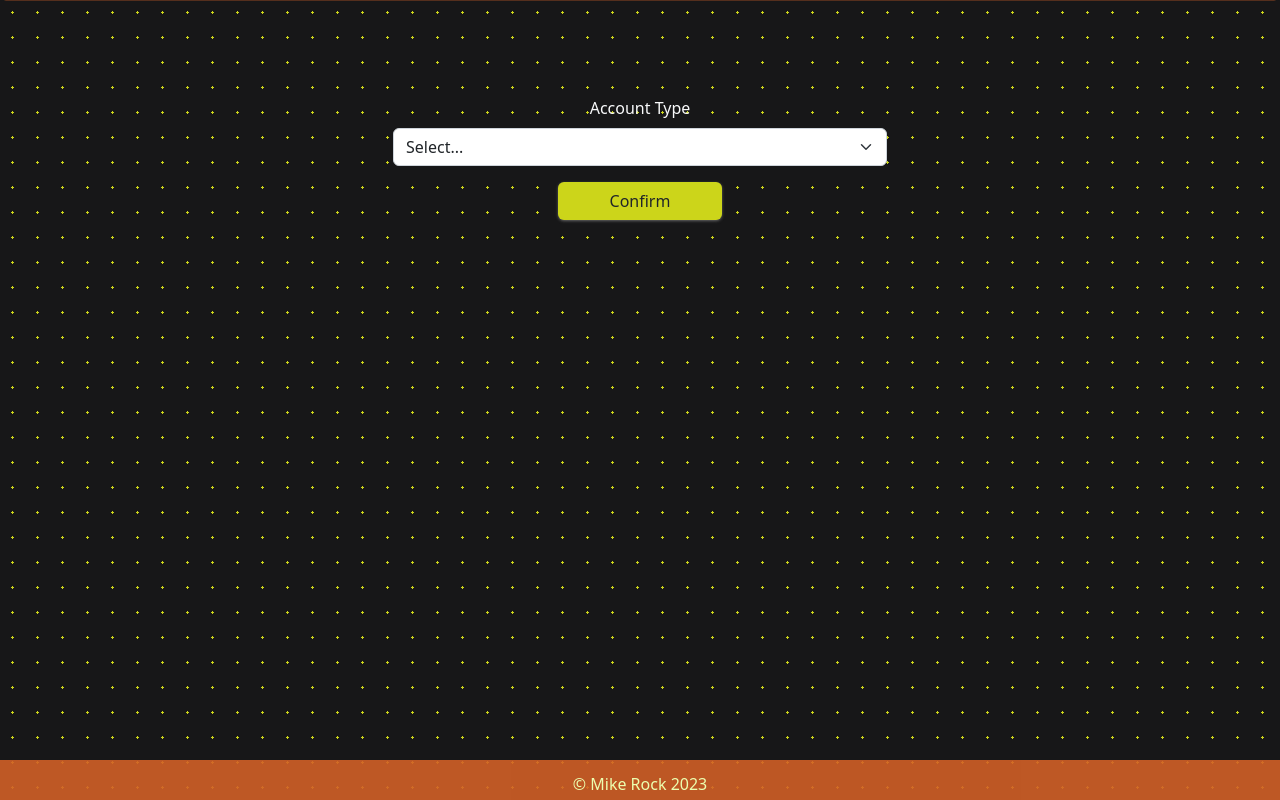
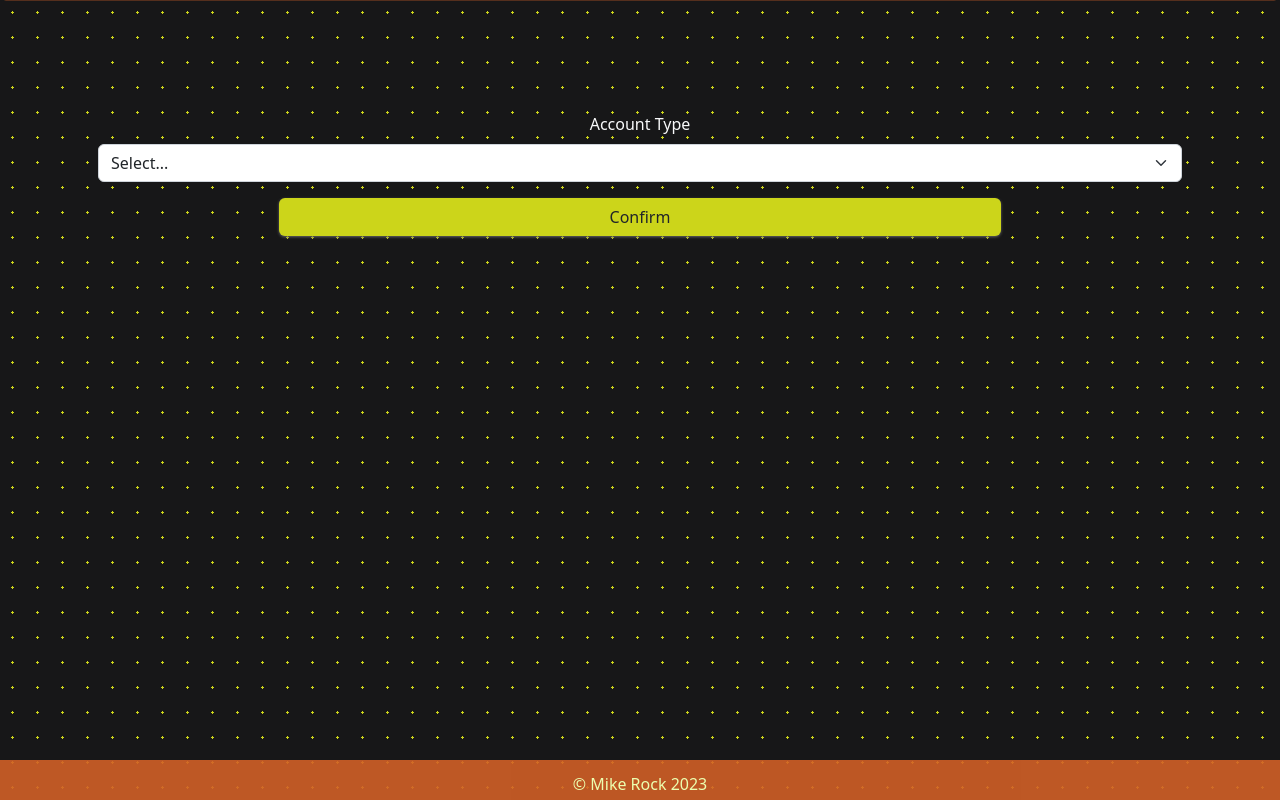
Before and after one commit to MikeRock51/Musician_Connect, a React (Create React App) app in the folder frontend/: page /register/user-type in a window 1280 px wide. Built offline with nearby package versions, Linux system fonts and the light colour scheme.

Commit message:
Align user-type page

```diff
--- a/frontend/src/components/form_pieces/Select.jsx
+++ b/frontend/src/components/form_pieces/Select.jsx
@@ -56,7 +56,7 @@ function Select(props) {
         <div className="col-sm-12 pt-3">
           <button
             type="submit"
-            className="btn col-4"
+            className="btn col-8"
             onClick={(event) => {
               event.preventDefault();
               validInput && navigate("/register");
--- a/frontend/src/components/pages/Usertype.jsx
+++ b/frontend/src/components/pages/Usertype.jsx
@@ -3,9 +3,9 @@ import Select from "../form_pieces/Select";
 
 function Usertype(props) {
   return (
-    <div className="container-lg text-center">
-      <form className="row g-3 mx-5 d-flex justify-content-center">
-        <div className="col-lg-6">
+    <div className="container-sm text-center">
+      <form className="row g-3 mx-2 d-flex justify-content-center my-auto">
+        <div className="">
           <Select
             name="userType"
             items={[
```
